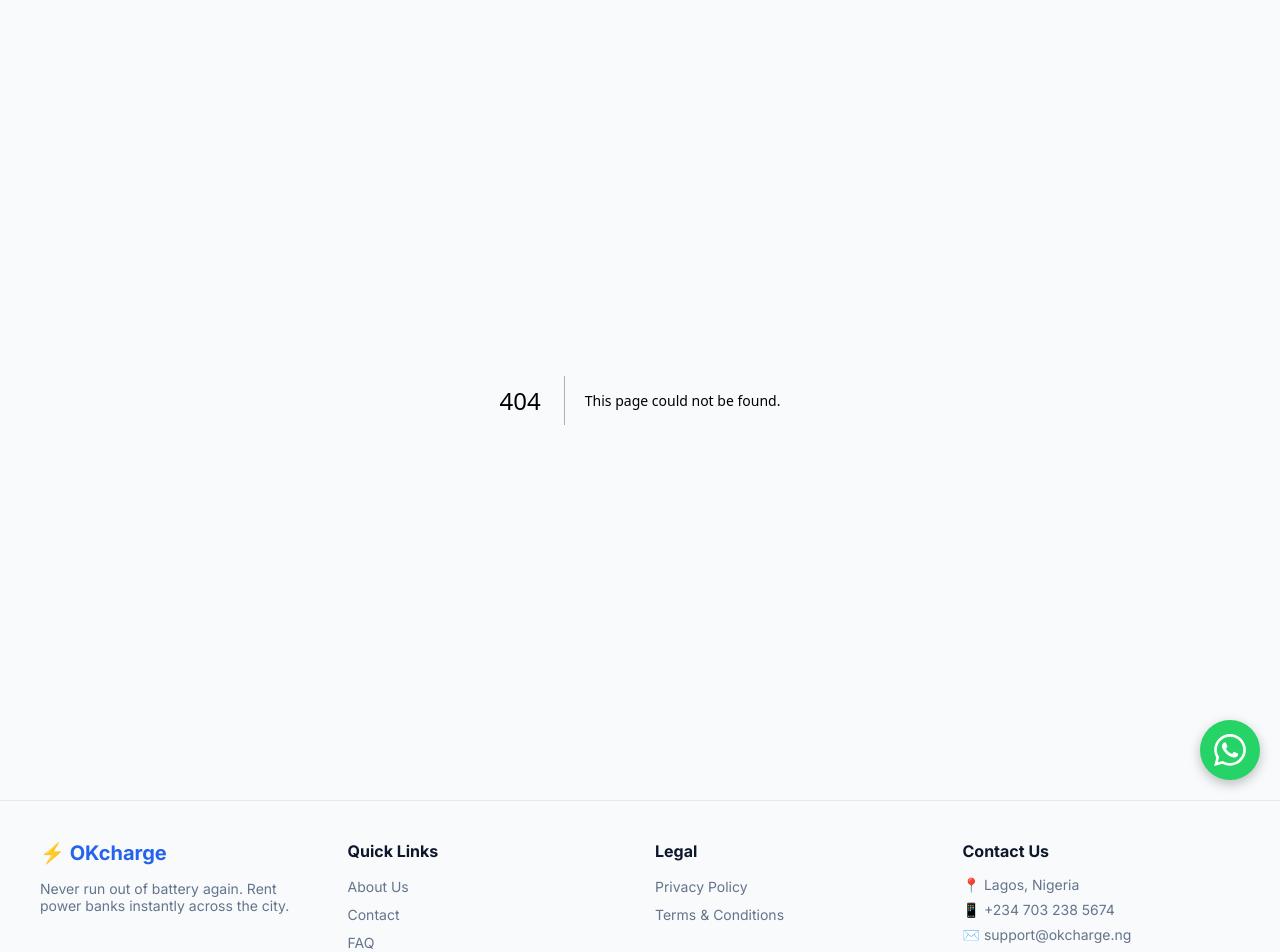
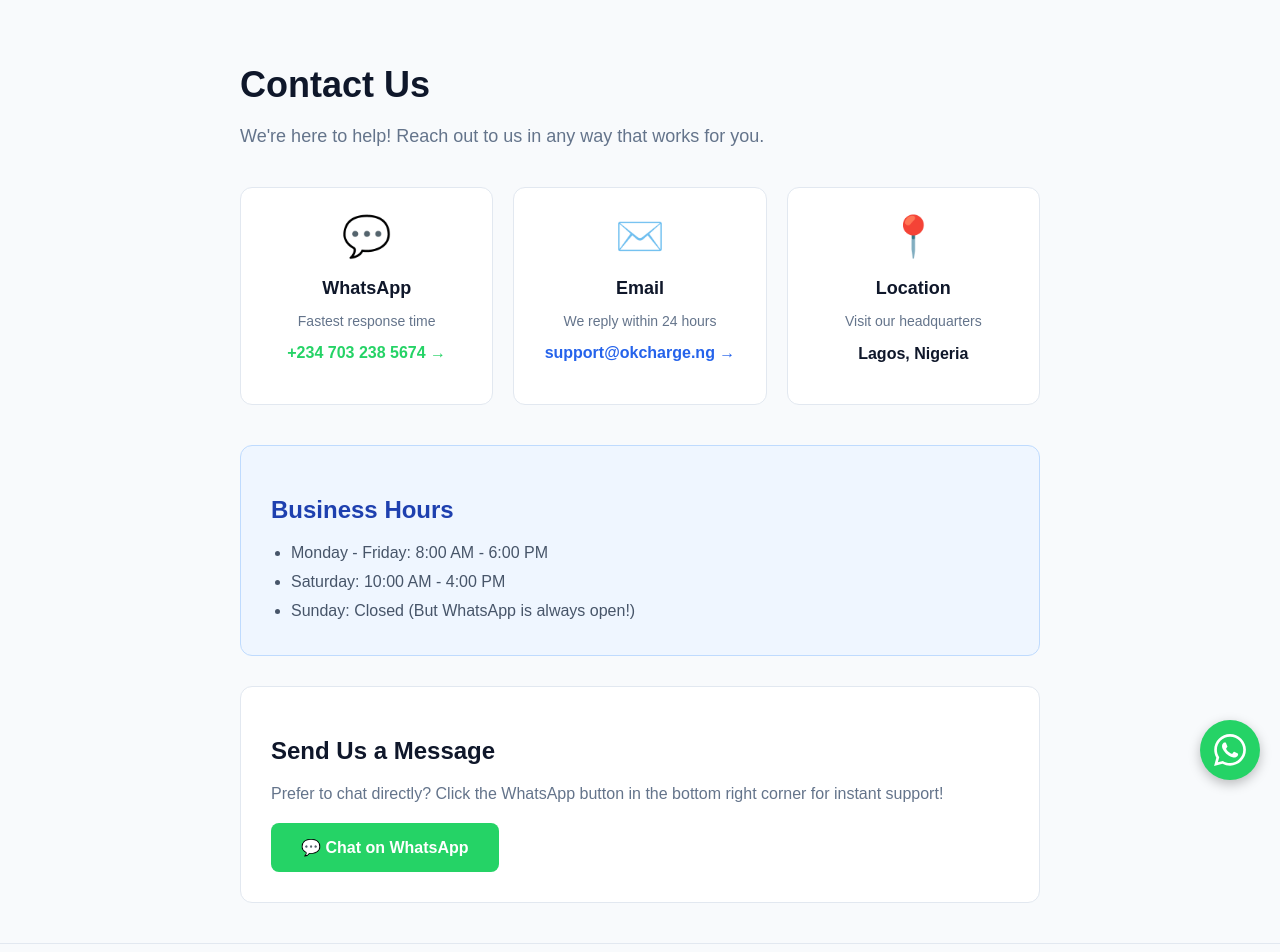
Before and after one commit to okivictor01-bit/OKcharge-, a Next.js app: page /contact in a window 1280 px wide. Before the commit this address had no page. Shown: the top 952 px of the page. Built offline with nearby package versions, Linux system fonts and the light colour scheme.

Commit message:
Create page.tsx

```diff
--- /dev/null
+++ b/app/contact/page.tsx
@@ -0,0 +1,75 @@
+export default function ContactPage() {
+  return (
+    <main style={{ padding: '40px 20px', maxWidth: '800px', margin: '0 auto', fontFamily: 'sans-serif' }}>
+      <h1 style={{ fontSize: '36px', fontWeight: 'bold', color: '#0f172a', marginBottom: '20px' }}>Contact Us</h1>
+      <p style={{ fontSize: '18px', color: '#64748b', marginBottom: '40px' }}>We're here to help! Reach out to us in any way that works for you.</p>
+
+      <div style={{ display: 'grid', gridTemplateColumns: 'repeat(auto-fit, minmax(250px, 1fr))', gap: '20px', marginBottom: '40px' }}>
+        <div style={{ backgroundColor: 'white', padding: '25px', borderRadius: '12px', border: '1px solid #e2e8f0', textAlign: 'center' }}>
+          <div style={{ fontSize: '40px', marginBottom: '15px' }}>💬</div>
+          <h3 style={{ fontSize: '18px', color: '#0f172a', marginBottom: '10px' }}>WhatsApp</h3>
+          <p style={{ fontSize: '14px', color: '#64748b', marginBottom: '15px' }}>Fastest response time</p>
+          <a href="https://wa.me/2347032385674" target="_blank" rel="noopener noreferrer" style={{
+            color: '#25D366',
+            textDecoration: 'none',
+            fontWeight: 'bold',
+            fontSize: '16px'
+          }}>
+            +234 703 238 5674 →
+          </a>
+        </div>
+
+        <div style={{ backgroundColor: 'white', padding: '25px', borderRadius: '12px', border: '1px solid #e2e8f0', textAlign: 'center' }}>
+          <div style={{ fontSize: '40px', marginBottom: '15px' }}>✉️</div>
+          <h3 style={{ fontSize: '18px', color: '#0f172a', marginBottom: '10px' }}>Email</h3>
+          <p style={{ fontSize: '14px', color: '#64748b', marginBottom: '15px' }}>We reply within 24 hours</p>
+          <a href="mailto:support@okcharge.ng" style={{
+            color: '#2563eb',
+            textDecoration: 'none',
+            fontWeight: 'bold',
+            fontSize: '16px'
+          }}>
+            support@okcharge.ng →
+          </a>
+        </div>
+
+        <div style={{ backgroundColor: 'white', padding: '25px', borderRadius: '12px', border: '1px solid #e2e8f0', textAlign: 'center' }}>
+          <div style={{ fontSize: '40px', marginBottom: '15px' }}>📍</div>
+          <h3 style={{ fontSize: '18px', color: '#0f172a', marginBottom: '10px' }}>Location</h3>
+          <p style={{ fontSize: '14px', color: '#64748b', marginBottom: '15px' }}>Visit our headquarters</p>
+          <p style={{ fontSize: '16px', color: '#0f172a', fontWeight: 'bold' }}>
+            Lagos, Nigeria
+          </p>
+        </div>
+      </div>
+
+      <div style={{ backgroundColor: '#eff6ff', padding: '30px', borderRadius: '12px', border: '1px solid #bfdbfe' }}>
+        <h2 style={{ fontSize: '24px', color: '#1e40af', marginBottom: '15px' }}>Business Hours</h2>
+        <ul style={{ fontSize: '16px', color: '#475569', lineHeight: '1.8', margin: 0, paddingLeft: '20px' }}>
+          <li>Monday - Friday: 8:00 AM - 6:00 PM</li>
+          <li>Saturday: 10:00 AM - 4:00 PM</li>
+          <li>Sunday: Closed (But WhatsApp is always open!)</li>
+        </ul>
+      </div>
+
+      <div style={{ backgroundColor: 'white', padding: '30px', borderRadius: '12px', border: '1px solid #e2e8f0', marginTop: '30px' }}>
+        <h2 style={{ fontSize: '24px', color: '#0f172a', marginBottom: '20px' }}>Send Us a Message</h2>
+        <p style={{ fontSize: '16px', color: '#64748b', marginBottom: '20px' }}>
+          Prefer to chat directly? Click the WhatsApp button in the bottom right corner for instant support!
+        </p>
+        <a href="https://wa.me/2347032385674" target="_blank" rel="noopener noreferrer" style={{
+          display: 'inline-block',
+          backgroundColor: '#25D366',
+          color: 'white',
+          padding: '15px 30px',
+          borderRadius: '8px',
+          textDecoration: 'none',
+          fontWeight: 'bold',
+          fontSize: '16px'
+        }}>
+          💬 Chat on WhatsApp
+        </a>
+      </div>
+    </main>
+  );
+}
```
